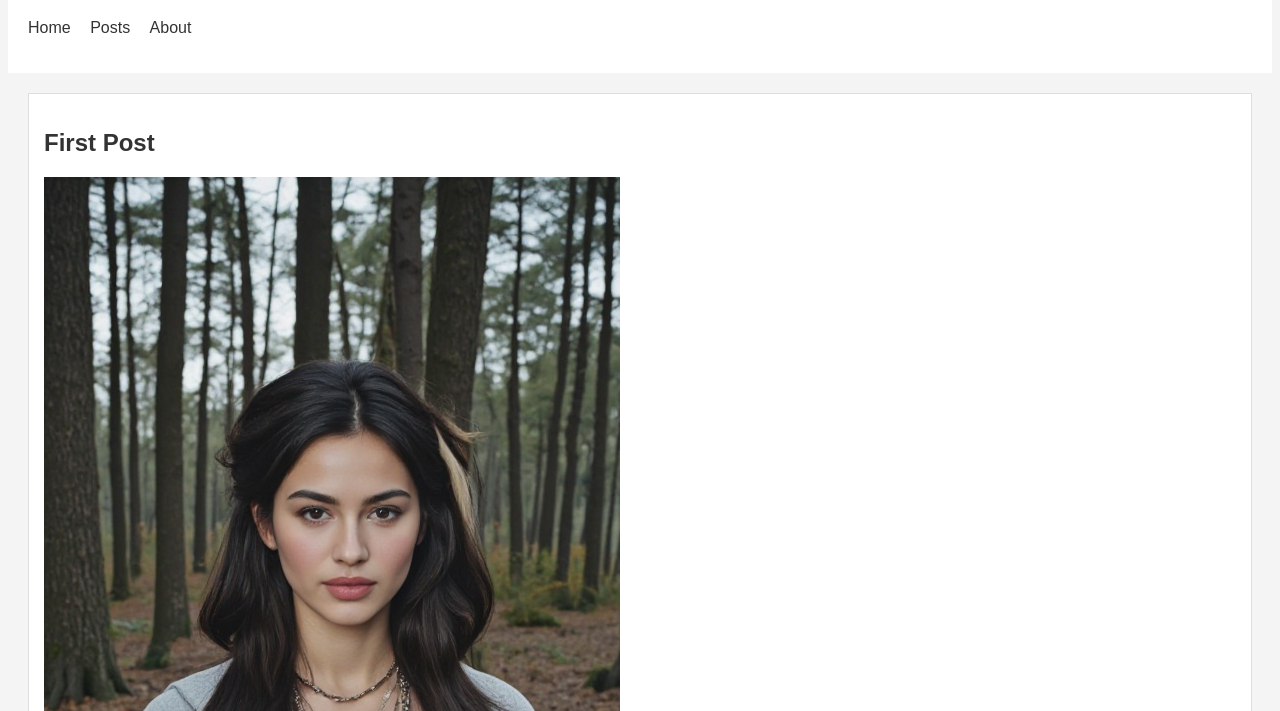
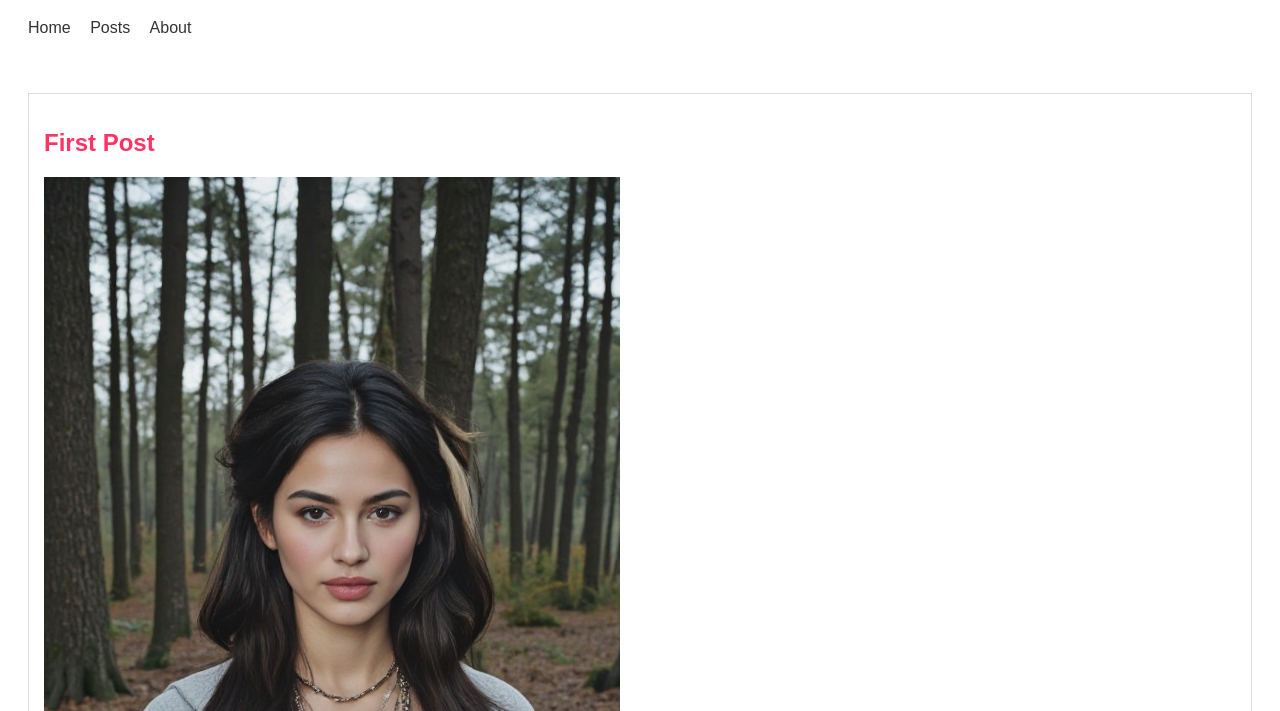
Before and after one commit to ameeraumarr/bloggingwebsite, a website: page src/index.html in a window 1280 px wide. Shown: the part 89-800 px from the top of the page. Drawn offline with Linux system fonts and the light colour scheme.

Commit message:
Fix stylelint config and hex color length

```diff
--- a/styles/style.css
+++ b/styles/style.css
@@ -1,8 +1,8 @@
 /* Blog styling */
 body {
   font-family: Arial, sans-serif;
-  background-color: #f4f4f4;
-  color: #333;
+   background-color: #fff;
+  color: #f36;
 }
 
 header {
```
Also changed, not shown: .stylelintrc.json (added).
